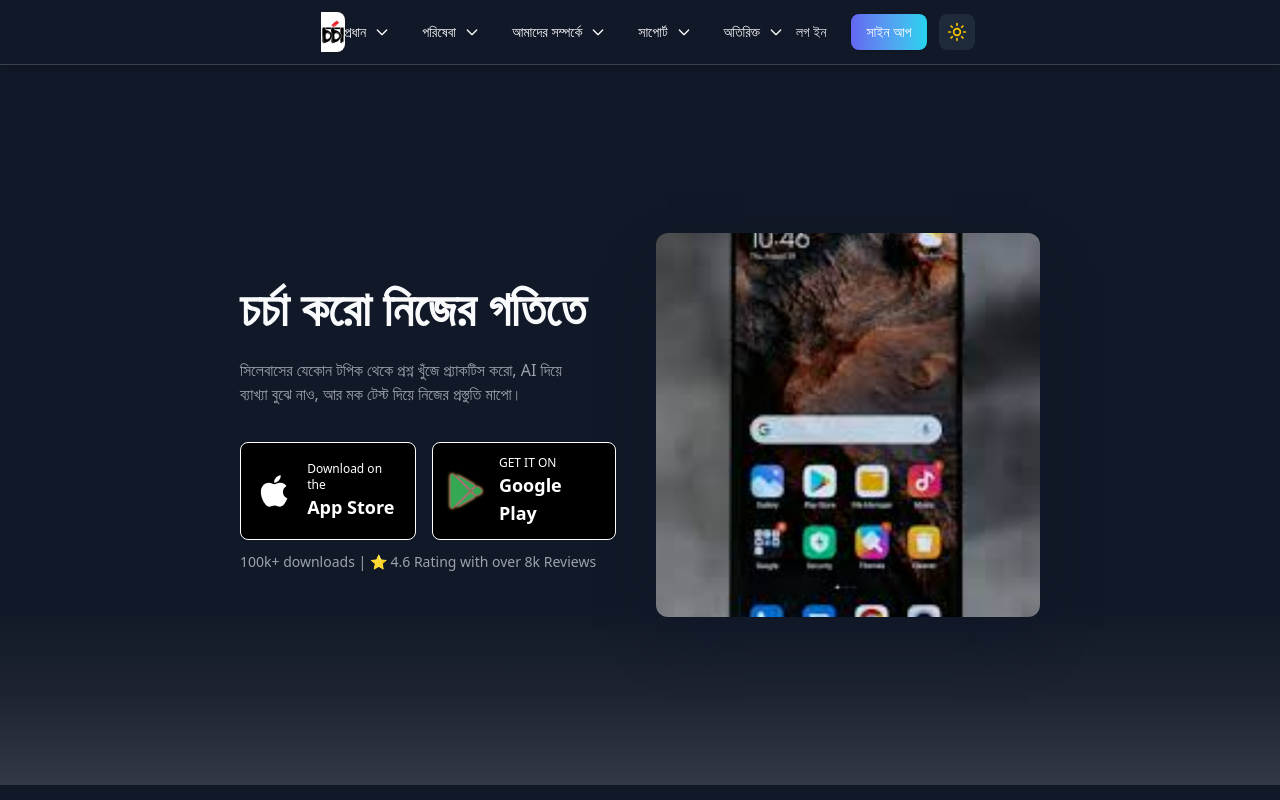
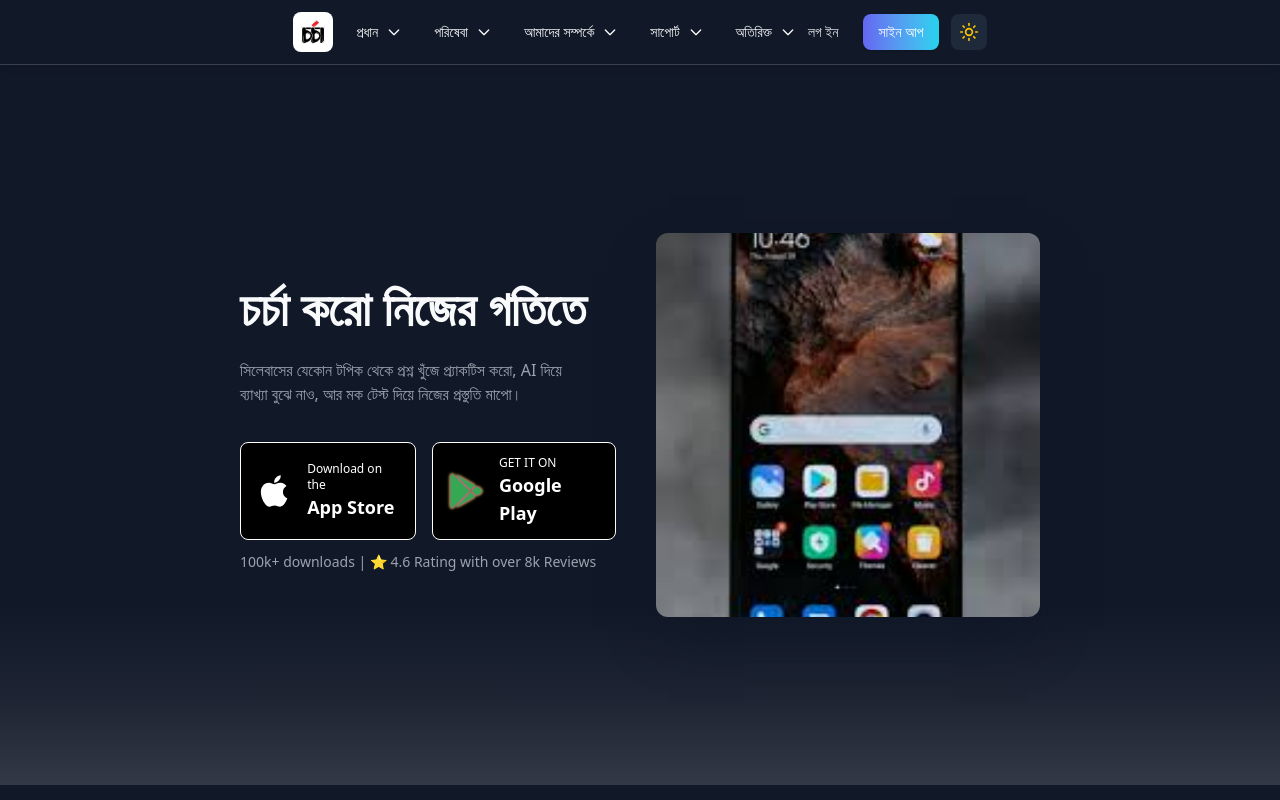
Before and after one commit to kousar-21/chorcha, a React (Vite) app: page / in a window 1280 px wide. Shown: the top 800 px of the page. Built offline with nearby package versions, Linux system fonts and the light colour scheme.

Commit message:
upadated margin in navbar

```diff
--- a/src/Component/Navbar.jsx
+++ b/src/Component/Navbar.jsx
@@ -84,11 +84,11 @@ const Navbar = () => {
           <div className="flex justify-between items-center h-16">
 
             {/* Logo */}
-            <Link to="/" className="flex items-center space-x-3">
+            <Link to="/" className="flex items-center space-x-3 mr-6">
               <img
                 src={logo}
                 alt="Chorcha Logo"
-                className="w-10 h-10 rounded-lg object-cover pl-4"
+                className="w-10 h-10 rounded-lg object-cover"
               />
               {/* <span className="text-xl font-bold text-gray-900 hidden sm:block">চর্চা</span> */}
             </Link>
```
